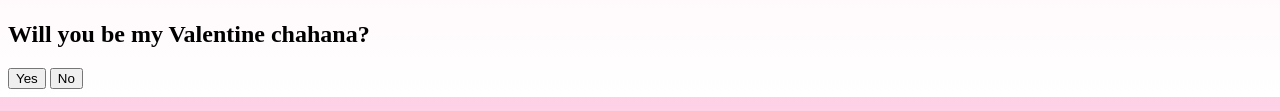
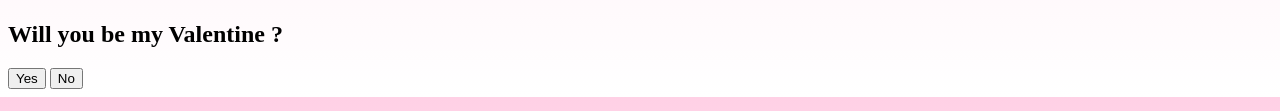
Before and after one commit to ganesh-nik/Valentines-Proposal, a plain HTML site: page index.html in a window 1280 px wide. Shown: the part 511-622 px from the top of the page. Drawn offline with nearby package versions, Linux system fonts and the light colour scheme.

Commit message:
Update index.html

```diff
--- a/index.html
+++ b/index.html
@@ -51,7 +51,7 @@
           id="valentineQuestion"
           class="text-4xl font-bold italic text-[#bd1e59] my-4"
         >
-          Will you be my Valentine chahana?
+          Will you be my Valentine ?
         </h2>
         <div class="flex gap-4 pt-[20px] items-center" id="responseButtons">
           <button
```
